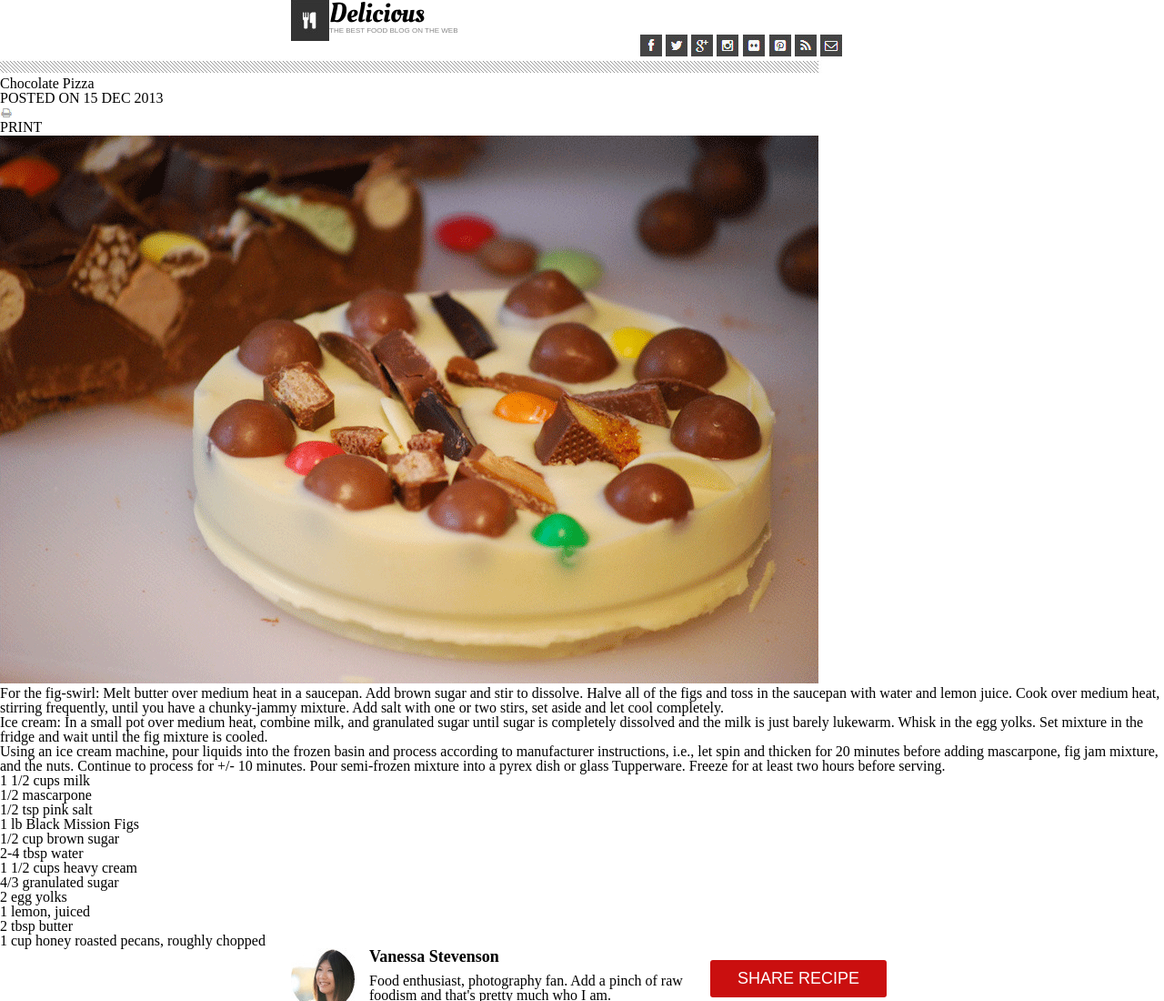
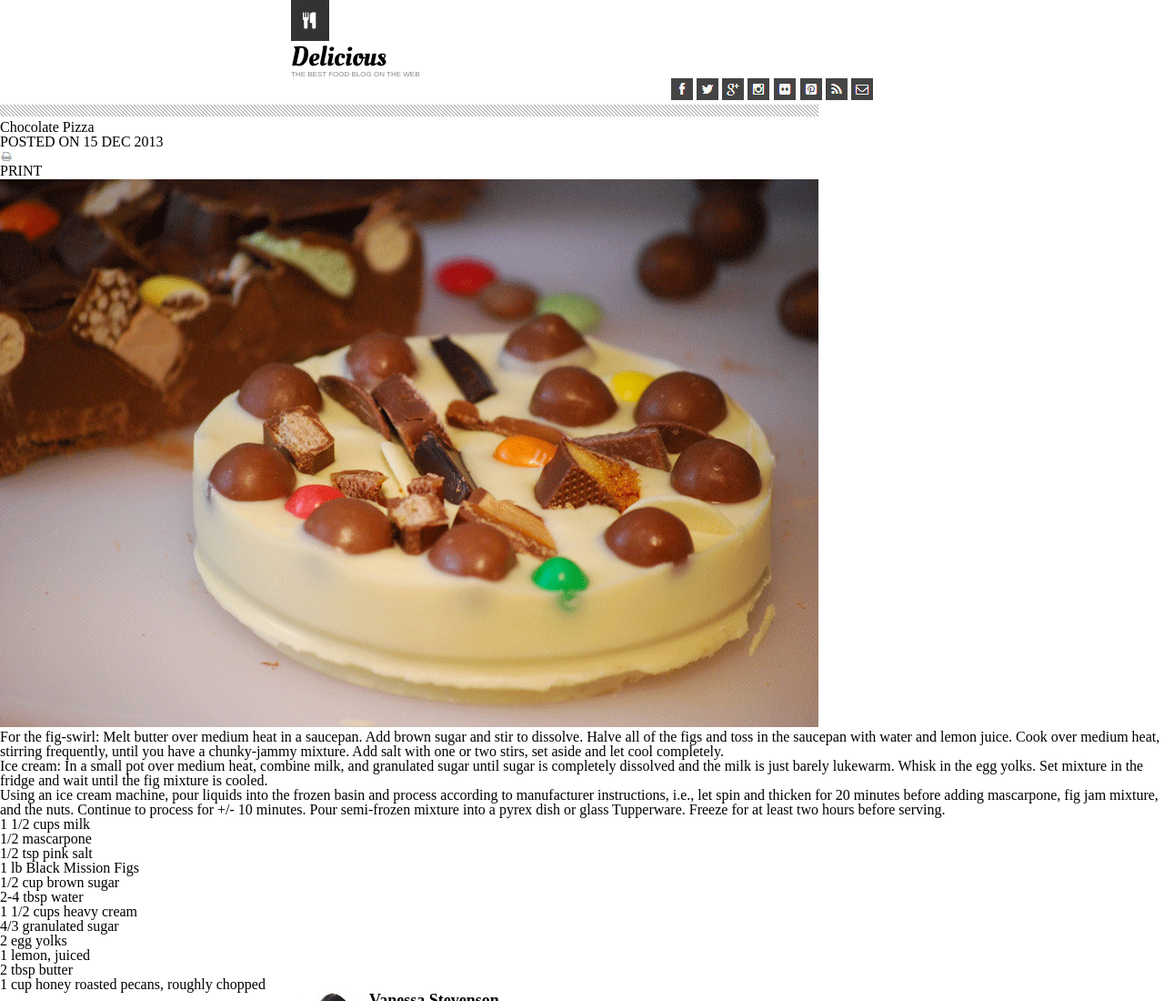
Before and after one commit to jackteasell/chocolate-pizza, a plain HTML site: page index.html in a window 1280 px wide. Shown: the top 1100 px of the page at 91% size. Drawn offline with Linux system fonts and the light colour scheme.

Commit message:
should be more usable

```diff
--- a/index.html
+++ b/index.html
@@ -19,16 +19,16 @@
     </div>
     <h1>Delicious</h1>
     <h5>THE BEST FOOD BLOG ON THE WEB</h5>
-    <ul>
-      <li><img src="lab-assets/fb-icon.png" /></li>
-      <li><img src="lab-assets/twit-icon.png" /></li>
-      <li><img src="lab-assets/gp-icon.png" /></li>
-      <li><img src="lab-assets/insta-icon.png" /></li>
-      <li><img src="lab-assets/flic-icon.png" /></li>
-      <li><img src="lab-assets/pint-icon.png" /></li>
-      <li><img src="lab-assets/rss-icon.png" /></li>
-      <li><img src="lab-assets/mail-icon.png" /></li>
-    </ul>
+    <div class="icons">
+      <img src="lab-assets/fb-icon.png" />
+      <img src="lab-assets/twit-icon.png" />
+      <img src="lab-assets/gp-icon.png" />
+      <img src="lab-assets/insta-icon.png" />
+      <img src="lab-assets/flic-icon.png" />
+      <img src="lab-assets/pint-icon.png" />
+      <img src="lab-assets/rss-icon.png" />
+      <img src="lab-assets/mail-icon.png" />
+    </div>
   </header>
 
   <img class="divider" src="lab-assets/line.jpg">
--- a/style.css
+++ b/style.css
@@ -3,7 +3,7 @@ header {
   margin: 0% 25% 0% 25%;
 }
 .logo {
-  float: left;
+  display: inline-block;
 }
 header h1 {
   font-family: 'Oleo Script', Helvetica, sans-serif;
@@ -14,13 +14,10 @@ header h5 {
   font-size: 8px;
   color: #888;
 }
-header li {
-  display: inline-block;
+
+.icons {
+  float: right;
 }
-header ul {
-  margin-left: 60%;
-}
-
 /* Main Body Paragraphs */
 
 /* Footer Body */
```
